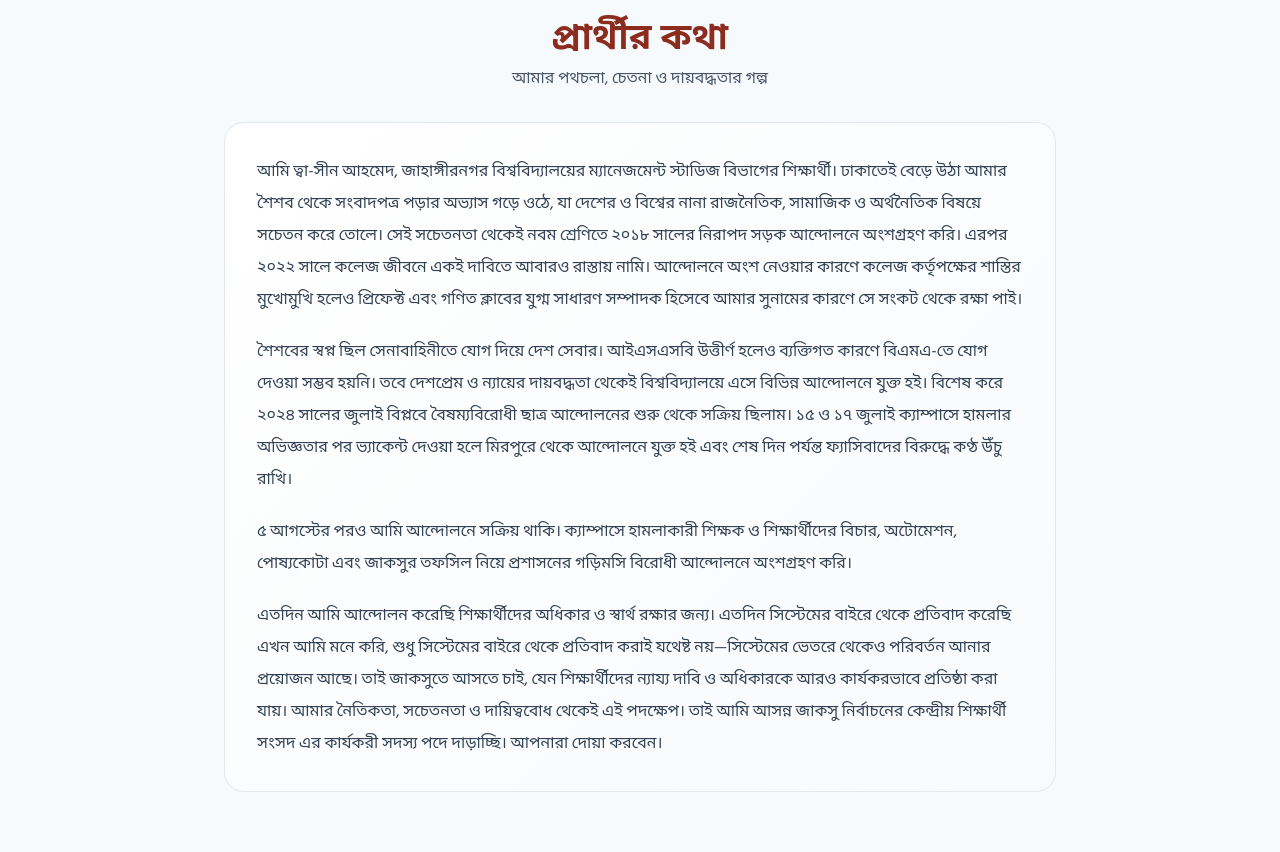
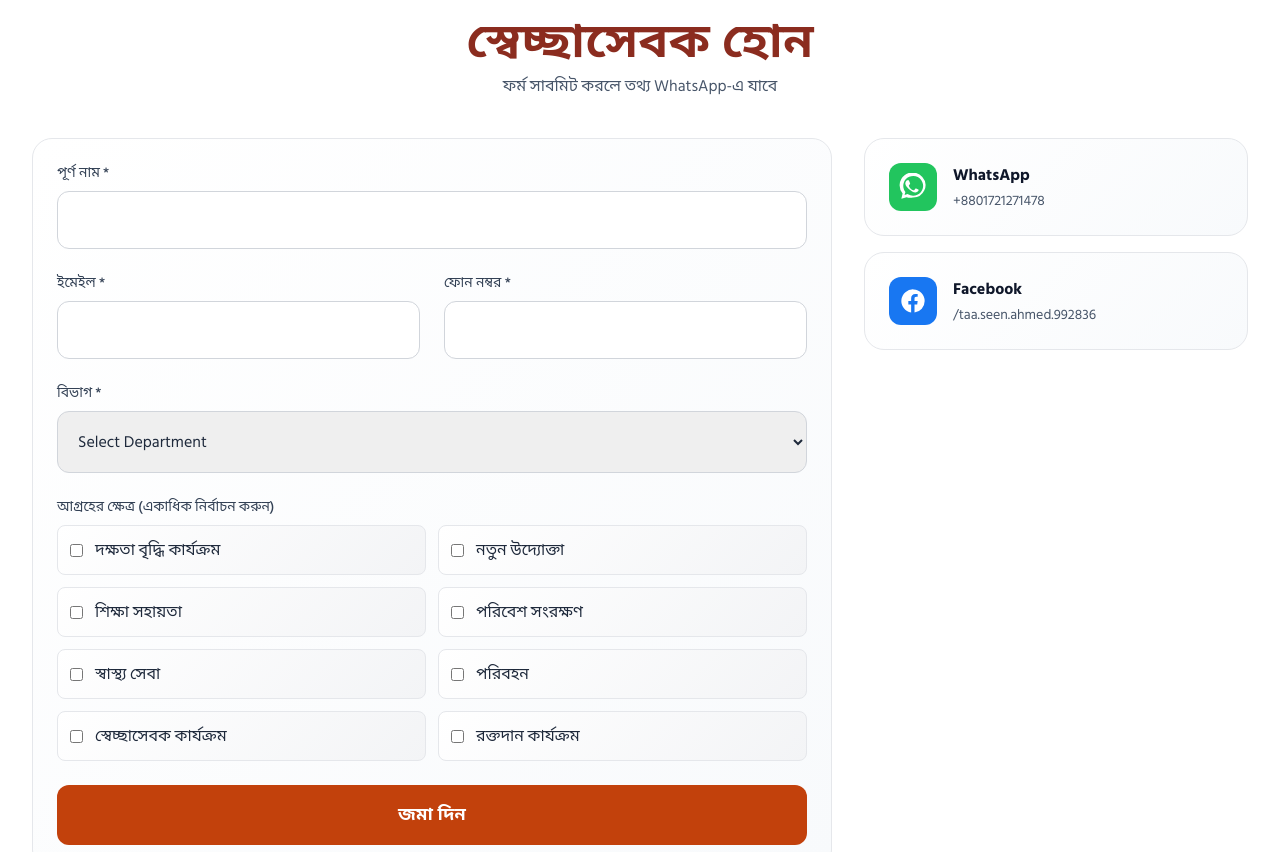
Before and after one commit to taaseen-jucsu/taaseen-jucsu.github.io, a plain HTML site: page index.html in a window 1280 px wide. Shown: the part 1640-2492 px from the top of the page. Drawn offline with nearby package versions, Linux system fonts and the light colour scheme.

Commit message:
Update index.html

```diff
--- a/index.html
+++ b/index.html
@@ -622,7 +622,7 @@
                 class="w-14 h-14 rounded-xl grid place-items-center mb-4 mx-auto"
                 style="background: var(--brand-blue)"
               >
-                <!-- No Ragging -->
+                <!-- No ragging -->
                 <svg
                   class="w-7 h-7 text-white"
                   viewBox="0 0 24 24"
@@ -630,7 +630,7 @@
                   aria-hidden="true"
                 >
                   <path
-                    d="M12 2a10 10 0 1 0 0 20 10 10 0 0 0 0-20zm5.65 14.35L7.65 6.35A8 8 0 0 1 17.65 16.35zM6.35 7.65l10 10A8 8 0 0 1 6.35 7.65z"
+                    d="M12 2a10 10 0 1 0 .001 20.001A10 10 0 0 0 12 2zm-8 10a8 8 0 0 1 12.9-6.4L5.6 16.9A7.97 7.97 0 0 1 4 12zm8 8a8 8 0 0 1-6.4-3.1L18.9 3.6A8 8 0 0 1 12 20z"
                   />
                 </svg>
               </div>
@@ -662,7 +662,7 @@
                   aria-hidden="true"
                 >
                   <path
-                    d="M19.43 12.98c.04-.32.07-.65.07-.98s-.03-.66-.07-.98l2.11-1.65a.5.5 0 0 0 .12-.64l-2-3.46a.5.5 0 0 0-.61-.22l-2.49 1a7.14 7.14 0 0 0-1.69-.98l-.38-2.65a.5.5 0 0 0-.5-.43h-4a.5.5 0 0 0-.5.43l-.38 2.65a7.14 7.14 0 0 0-1.69.98l-2.49-1a.5.5 0 0 0-.61.22l-2 3.46a.5.5 0 0 0 .12.64l2.11 1.65c-.04.32-.07.65-.07.98s.03.66.07.98l-2.11 1.65a.5.5 0 0 0-.12.64l2 3.46c.14.24.42.34.61.22l2.49-1c.5.4 1.07.73 1.69.98l.38 2.65c.04.26.25.43.5.43h4c.25 0 .46-.17.5-.43l.38-2.65c.62-.25 1.19-.58 1.69-.98l2.49 1c.19.12.47.02.61-.22l2-3.46a.5.5 0 0 0-.12-.64l-2.11-1.65zM12 15.5a3.5 3.5 0 1 1 0-7 3.5 3.5 0 0 1 0 7z"
+                    d="M19.14 12.94a7.5 7.5 0 0 0 .05-.94 7.5 7.5 0 0 0-.05-.94l2.03-1.58a.5.5 0 0 0 .12-.64l-1.92-3.32a.5.5 0 0 0-.6-.22l-2.39.96a7.55 7.55 0 0 0-1.63-.95l-.36-2.54a.5.5 0 0 0-.5-.43h-3.84a.5.5 0 0 0-.5.43l-.36 2.54c-.57.22-1.11.53-1.63.95l-2.39-.96a.5.5 0 0 0-.6.22L2.71 8.84a.5.5 0 0 0 .12.64l2.03 1.58c-.03.31-.06.62-.06.94s.03.63.06.94L2.83 14.5a.5.5 0 0 0-.12.64l1.92 3.32a.5.5 0 0 0 .6.22l2.39-.96c.51.41 1.06.74 1.63.95l.36 2.54a.5.5 0 0 0 .5.43h3.84a.5.5 0 0 0 .5-.43l.36-2.54c.57-.22 1.11-.53 1.63-.95l2.39.96a.5.5 0 0 0 .6-.22l1.92-3.32a.5.5 0 0 0-.12-.64l-2.03-1.56zM12 15.5A3.5 3.5 0 1 1 12 8.5a3.5 3.5 0 0 1 0 7z"
                   />
                 </svg>
               </div>
@@ -746,65 +746,6 @@
           </div>
         </div>
       </section>
-
-      <!-- BIOGRAPHY (added exactly here, after manifesto) -->
-      <section id="bio" class="section-padding">
-        <div class="max-w-4xl mx-auto px-4 sm:px-6 lg:px-8">
-          <div class="text-center mb-8">
-            <h2
-              class="text-3xl md:text-4xl font-extrabold"
-              style="color: var(--brand-indigo)"
-            >
-              <span>প্রার্থীর কথা</span>
-            </h2>
-            <p class="text-slate-600 mt-2">
-              আমার পথচলা, চেতনা ও দায়বদ্ধতার গল্প
-            </p>
-          </div>
-
-          <article class="card p-6 md:p-8 leading-8 text-slate-700">
-            <div class="space-y-5">
-              <p>
-                আমি ত্বা-সীন আহমেদ, জাহাঙ্গীরনগর বিশ্ববিদ্যালয়ের ম্যানেজমেন্ট
-                স্টাডিজ বিভাগের শিক্ষার্থী। ঢাকাতেই বেড়ে উঠা আমার শৈশব থেকে
-                সংবাদপত্র পড়ার অভ্যাস গড়ে ওঠে, যা দেশের ও বিশ্বের নানা রাজনৈতিক,
-                সামাজিক ও অর্থনৈতিক বিষয়ে সচেতন করে তোলে। সেই সচেতনতা থেকেই নবম
-                শ্রেণিতে ২০১৮ সালের নিরাপদ সড়ক আন্দোলনে অংশগ্রহণ করি। এরপর ২০২২
-                সালে কলেজ জীবনে একই দাবিতে আবারও রাস্তায় নামি। আন্দোলনে অংশ
-                নেওয়ার কারণে কলেজ কর্তৃপক্ষের শাস্তির মুখোমুখি হলেও প্রিফেক্ট
-                এবং গণিত ক্লাবের যুগ্ম সাধারণ সম্পাদক হিসেবে আমার সুনামের কারণে
-                সে সংকট থেকে রক্ষা পাই।
-              </p>
-              <p>
-                শৈশবের স্বপ্ন ছিল সেনাবাহিনীতে যোগ দিয়ে দেশ সেবার। আইএসএসবি
-                উত্তীর্ণ হলেও ব্যক্তিগত কারণে বিএমএ-তে যোগ দেওয়া সম্ভব হয়নি। তবে
-                দেশপ্রেম ও ন্যায়ের দায়বদ্ধতা থেকেই বিশ্ববিদ্যালয়ে এসে বিভিন্ন
-                আন্দোলনে যুক্ত হই। বিশেষ করে ২০২৪ সালের জুলাই বিপ্লবে
-                বৈষম্যবিরোধী ছাত্র আন্দোলনের শুরু থেকে সক্রিয় ছিলাম। ১৫ ও ১৭
-                জুলাই ক্যাম্পাসে হামলার অভিজ্ঞতার পর ভ্যাকেন্ট দেওয়া হলে মিরপুরে
-                থেকে আন্দোলনে যুক্ত হই এবং শেষ দিন পর্যন্ত ফ্যাসিবাদের বিরুদ্ধে
-                কণ্ঠ উঁচু রাখি।
-              </p>
-              <p>
-                ৫ আগস্টের পরও আমি আন্দোলনে সক্রিয় থাকি। ক্যাম্পাসে হামলাকারী
-                শিক্ষক ও শিক্ষার্থীদের বিচার, অটোমেশন, পোষ্যকোটা এবং জাকসুর
-                তফসিল নিয়ে প্রশাসনের গড়িমসি বিরোধী আন্দোলনে অংশগ্রহণ করি।
-              </p>
-              <p>
-                এতদিন আমি আন্দোলন করেছি শিক্ষার্থীদের অধিকার ও স্বার্থ রক্ষার
-                জন্য। এতদিন সিস্টেমের বাইরে থেকে প্রতিবাদ করেছি এখন আমি মনে করি,
-                শুধু সিস্টেমের বাইরে থেকে প্রতিবাদ করাই যথেষ্ট নয়—সিস্টেমের
-                ভেতরে থেকেও পরিবর্তন আনার প্রয়োজন আছে। তাই জাকসুতে আসতে চাই, যেন
-                শিক্ষার্থীদের ন্যায্য দাবি ও অধিকারকে আরও কার্যকরভাবে প্রতিষ্ঠা
-                করা যায়। আমার নৈতিকতা, সচেতনতা ও দায়িত্ববোধ থেকেই এই পদক্ষেপ।
-                তাই আমি আসন্ন জাকসু নির্বাচনের কেন্দ্রীয় শিক্ষার্থী সংসদ এর
-                কার্যকরী সদস্য পদে দাড়াচ্ছি। আপনারা দোয়া করবেন।
-              </p>
-            </div>
-          </article>
-        </div>
-      </section>
-      <!-- END BIOGRAPHY -->
 
       <!-- VOLUNTEER (WhatsApp submit to +8801721271478) -->
       <section id="volunteer" class="section-padding bg-white">
@@ -964,9 +905,20 @@
                         value="Blood Donation"
                         class="mr-3 rounded border-gray-300 text-[var(--brand-teal)] focus:ring-[var(--brand-teal)]"
                       /><span
-                        data-bn="রক্তদান কার্যক্রম"
-                        data-en="Blood Donation Programs"
-                        >রক্তদান কার্যক্রম</span
+                        data-bn="দক্ষতা বৃদ্ধি কার্যক্রম"
+                        data-en="Skill Development Programs"
+                        >দক্ষতা বৃদ্ধি কার্যক্রম</span
+                      ></label
+                    >
+                    <label class="flex items-center p-3 chip rounded-lg"
+                      ><input
+                        type="checkbox"
+                        value="Blood Donation"
+                        class="mr-3 rounded border-gray-300 text-[var(--brand-teal)] focus:ring-[var(--brand-teal)]"
+                      /><span
+                        data-bn="নতুন উদ্যোক্তা"
+                        data-en="New Entrepreneur"
+                        >নতুন উদ্যোক্তা</span
                       ></label
                     >
                     <label class="flex items-center p-3 chip rounded-lg"
@@ -1020,6 +972,17 @@
                         >স্বেচ্ছাসেবক কার্যক্রম</span
                       ></label
                     >
+                    <label class="flex items-center p-3 chip rounded-lg"
+                      ><input
+                        type="checkbox"
+                        value="Blood Donation"
+                        class="mr-3 rounded border-gray-300 text-[var(--brand-teal)] focus:ring-[var(--brand-teal)]"
+                      /><span
+                        data-bn="রক্তদান কার্যক্রম"
+                        data-en="Blood Donation Programs"
+                        >রক্তদান কার্যক্রম</span
+                      ></label
+                    >
                   </div>
                 </div>
 
@@ -1043,23 +1006,17 @@
               >
                 <div class="flex items-center gap-4">
                   <div
-                    class="w-12 h-12 rounded-xl grid place-items-center bg-white"
+                    class="w-12 h-12 rounded-xl grid place-items-center"
+                    style="background: #22c55e"
                   >
-                    <!-- Official WhatsApp SVG -->
                     <svg
-                      xmlns="http://www.w3.org/2000/svg"
-                      viewBox="0 0 418.135 418.135"
-                      class="w-7 h-7"
+                      class="w-7 h-7 text-white"
+                      viewBox="0 0 24 24"
                       fill="currentColor"
                       aria-hidden="true"
                     >
                       <path
-                        style="fill: #7ad06d"
-                        d="M198.929.242C88.5 5.5 1.356 97.466 1.691 208.02c.102 33.672 8.231 65.454 22.571 93.536L2.245 408.429c-1.191 5.781 4.023 10.843 9.766 9.483l104.723-24.811c26.905 13.402 57.125 21.143 89.108 21.631 112.869 1.724 206.982-87.897 210.5-200.724C420.113 93.065 320.295-5.538 198.929.242m124.957 321.955c-30.669 30.669-71.446 47.559-114.818 47.559-25.396 0-49.71-5.698-72.269-16.935l-14.584-7.265-64.206 15.212 13.515-65.607-7.185-14.07c-11.711-22.935-17.649-47.736-17.649-73.713 0-43.373 16.89-84.149 47.559-114.819 30.395-30.395 71.837-47.56 114.822-47.56 43.372.001 84.147 16.891 114.816 47.559 30.669 30.669 47.559 71.445 47.56 114.817-.001 42.986-17.166 84.428-47.561 114.822"
-                      />
-                      <path
-                        style="fill: #7ad06d"
-                        d="m309.712 252.351-40.169-11.534a14.97 14.97 0 0 0-14.816 3.903l-9.823 10.008c-4.142 4.22-10.427 5.576-15.909 3.358-19.002-7.69-58.974-43.23-69.182-61.007-2.945-5.128-2.458-11.539 1.158-16.218l8.576-11.095a14.97 14.97 0 0 0 1.847-15.21l-16.9-38.223c-4.048-9.155-15.747-11.82-23.39-5.356-11.211 9.482-24.513 23.891-26.13 39.854-2.851 28.144 9.219 63.622 54.862 106.222 52.73 49.215 94.956 55.717 122.449 49.057 15.594-3.777 28.056-18.919 35.921-31.317 5.362-8.453 1.128-19.679-8.494-22.442"
+                        d="M20 3.5A10.5 10.5 0 0 0 3.1 17.6L2 22l4.5-1.2A10.4 10.4 0 0 0 12 21a10.5 10.5 0 0 0 8-17.5zM12 19.5a8.4 8.4 0 0 1-4.3-1.2l-.3-.2-2.6.7.7-2.5-.2-.3A8.5 8.5 0 1 1 12 19.5zm4.8-5.2c-.3-.1-1.8-.9-2.1-1s-.5-.1-.7.2-.8 1-1 1.2-.4.2-.7.1a7.7 7.7 0 0 1-2.3-1.4 8.4 8.4 0 0 1-1.5-2.3c-.1-.3 0-.5.1-.7s.6-.7.8-1 .2-.4.1-.6-.5-1.4-.8-2-.6-.5-.8-.5h-.6c-.2 0-.6.1-.9.4a3 3 0 0 0-1 2.2 5.5 5.5 0 0 0 1.2 2.9 12.5 12.5 0 0 0 4.7 4 5 5 0 0 0 2.9.9 3 3 0 0 0 2.1-1c.3-.4.4-.8.5-1s0-.6-.2-.7z"
                       />
                     </svg>
                   </div>
@@ -1083,7 +1040,7 @@
                     class="w-12 h-12 rounded-xl grid place-items-center"
                     style="background: #1877f2"
                   >
-                    <!-- Facebook SVG fixed -->
+                    <!-- Clean Facebook SVG -->
                     <svg
                       class="w-7 h-7 text-white"
                       viewBox="0 0 24 24"
@@ -1107,7 +1064,6 @@
           </div>
         </div>
       </section>
-    </main>
 
       <!-- CONTACT -->
       <section id="contact" class="section-padding contact-gradient">
@@ -1139,22 +1095,18 @@
               rel="noopener"
               class="ripple glass p-5 rounded-2xl flex items-center gap-4 card-hover"
             >
-            <div class="w-12 h-12 rounded-xl grid place-items-center bg-white">
-              <!-- Official WhatsApp SVG -->
+              <div
+                class="w-12 h-12 rounded-xl grid place-items-center"
+                style="background: #22c55e"
+              >
                 <svg
-                xmlns="http://www.w3.org/2000/svg"
-                viewBox="0 0 418.135 418.135"
-                class="w-7 h-7"
+                  class="w-7 h-7 text-white"
+                  viewBox="0 0 24 24"
                   fill="currentColor"
                   aria-hidden="true"
                 >
                   <path
-                  style="fill: #7ad06d"
-                  d="M198.929.242C88.5 5.5 1.356 97.466 1.691 208.02c.102 33.672 8.231 65.454 22.571 93.536L2.245 408.429c-1.191 5.781 4.023 10.843 9.766 9.483l104.723-24.811c26.905 13.402 57.125 21.143 89.108 21.631 112.869 1.724 206.982-87.897 210.5-200.724C420.113 93.065 320.295-5.538 198.929.242m124.957 321.955c-30.669 30.669-71.446 47.559-114.818 47.559-25.396 0-49.71-5.698-72.269-16.935l-14.584-7.265-64.206 15.212 13.515-65.607-7.185-14.07c-11.711-22.935-17.649-47.736-17.649-73.713 0-43.373 16.89-84.149 47.559-114.819 30.395-30.395 71.837-47.56 114.822-47.56 43.372.001 84.147 16.891 114.816 47.559 30.669 30.669 47.559 71.445 47.56 114.817-.001 42.986-17.166 84.428-47.561 114.822"
-                />
-                <path
-                  style="fill: #7ad06d"
-                  d="m309.712 252.351-40.169-11.534a14.97 14.97 0 0 0-14.816 3.903l-9.823 10.008c-4.142 4.22-10.427 5.576-15.909 3.358-19.002-7.69-58.974-43.23-69.182-61.007-2.945-5.128-2.458-11.539 1.158-16.218l8.576-11.095a14.97 14.97 0 0 0 1.847-15.21l-16.9-38.223c-4.048-9.155-15.747-11.82-23.39-5.356-11.211 9.482-24.513 23.891-26.13 39.854-2.851 28.144 9.219 63.622 54.862 106.222 52.73 49.215 94.956 55.717 122.449 49.057 15.594-3.777 28.056-18.919 35.921-31.317 5.362-8.453 1.128-19.679-8.494-22.442"
+                    d="M20 3.5A10.5 10.5 0 0 0 3.1 17.6L2 22l4.5-1.2A10.4 10.4 0 0 0 12 21a10.5 10.5 0 0 0 8-17.5zM12 19.5a8.4 8.4 0 0 1-4.3-1.2l-.3-.2-2.6.7.7-2.5-.2-.3A8.5 8.5 0 1 1 12 19.5zm4.8-5.2c-.3-.1-1.8-.9-2.1-1s-.5-.1-.7.2-.8 1-1 1.2-.4.2-.7.1a7.7 7.7 0 0 1-2.3-1.4 8.4 8.4 0 0 1-1.5-2.3c-.1-.3 0-.5.1-.7s.6-.7.8-1 .2-.4.1-.6-.5-1.4-.8-2-.6-.5-.8-.5h-.6c-.2 0-.6.1-.9.4a3 3 0 0 0-1 2.2 5.5 5.5 0 0 0 1.2 2.9 12.5 12.5 0 0 0 4.7 4 5 5 0 0 0 2.9.9 3 3 0 0 0 2.1-1c.3-.4.4-.8.5-1s0-.6-.2-.7z"
                   />
                 </svg>
               </div>
@@ -1166,7 +1118,9 @@
                 >
                   WhatsApp-এ কথা বলুন
                 </div>
-              <div class="text-slate-600 text-sm truncate">+8801721271478</div>
+                <div class="text-slate-600 text-sm truncate">
+                  +8801721271478
+                </div>
               </div>
             </a>
 
@@ -1278,6 +1232,7 @@
           </div>
         </div>
       </section>
+    </main>
 
     <!-- Footer -->
     <footer class="bg-gray-900 text-gray-300 py-8">
```
Lines whose indentation alone changed are shown as unchanged.
